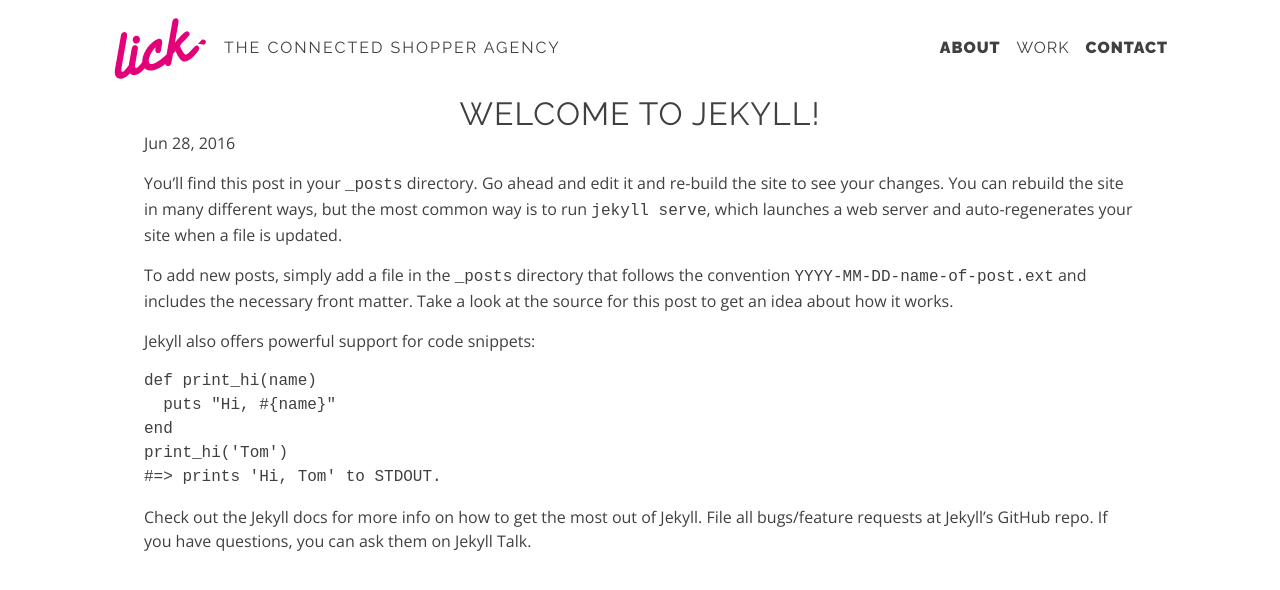
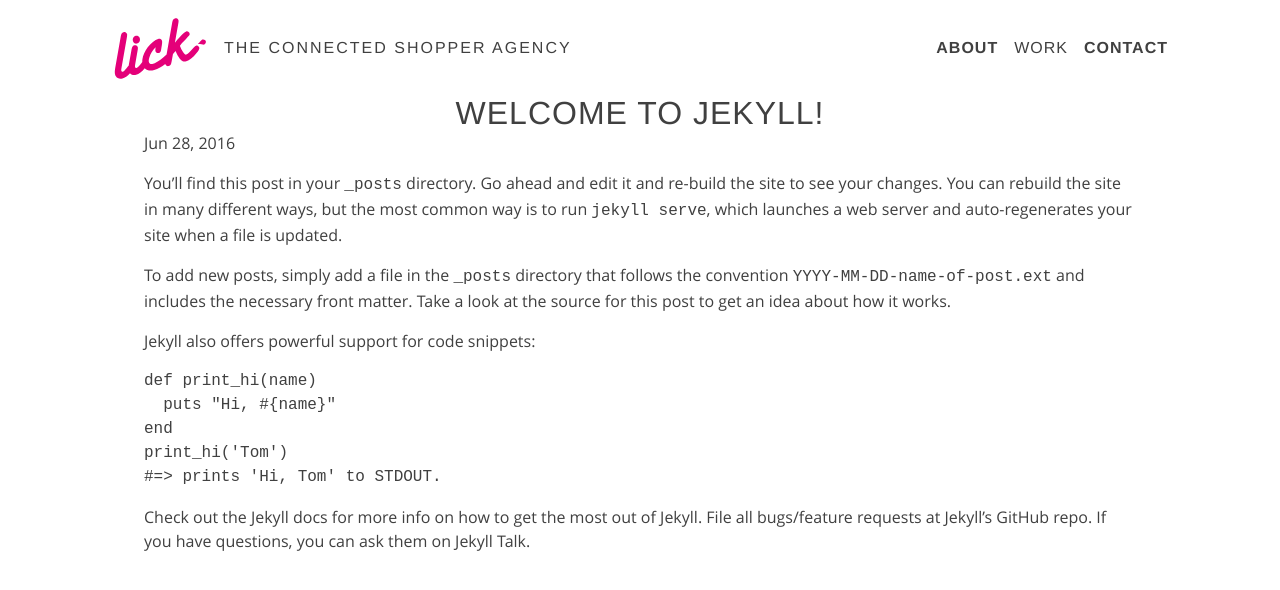
Before and after one commit to lickcreative/website, a Jekyll site: the page built from _posts/2016-06-28-welcome-to-jekyll.markdown, in a window 1280 px wide. Shown: the top 590 px of the page. Built offline with Jekyll 4.4.1, drawn with Linux system fonts in a browser that asks for light colours; some web fonts are replaced; comment, search, counter and statistics services are not loaded.

Commit message:
Google font inline test

```diff
--- a/_includes/head.html
+++ b/_includes/head.html
@@ -18,5 +18,94 @@
   <link rel="stylesheet" href="{{ "/css/main.css" | prepend: site.baseurl }}">
 
   <!-- Fonts -->
-  <link href='https://fonts.googleapis.com/css?family=Open+Sans|Raleway:900,400' rel='stylesheet' type='text/css'>
+  <style media="screen">
+  /* cyrillic-ext */
+  @font-face {
+  font-family: 'Open Sans';
+  font-style: normal;
+  font-weight: 400;
+  src: local('Open Sans'), local('OpenSans'), url(https://fonts.gstatic.com/s/opensans/v13/K88pR3goAWT7BTt32Z01m4X0hVgzZQUfRDuZrPvH3D8.woff2) format('woff2');
+  unicode-range: U+0460-052F, U+20B4, U+2DE0-2DFF, U+A640-A69F;
+  }
+  /* cyrillic */
+  @font-face {
+  font-family: 'Open Sans';
+  font-style: normal;
+  font-weight: 400;
+  src: local('Open Sans'), local('OpenSans'), url(https://fonts.gstatic.com/s/opensans/v13/RjgO7rYTmqiVp7vzi-Q5UYX0hVgzZQUfRDuZrPvH3D8.woff2) format('woff2');
+  unicode-range: U+0400-045F, U+0490-0491, U+04B0-04B1, U+2116;
+  }
+  /* greek-ext */
+  @font-face {
+  font-family: 'Open Sans';
+  font-style: normal;
+  font-weight: 400;
+  src: local('Open Sans'), local('OpenSans'), url(https://fonts.gstatic.com/s/opensans/v13/LWCjsQkB6EMdfHrEVqA1KYX0hVgzZQUfRDuZrPvH3D8.woff2) format('woff2');
+  unicode-range: U+1F00-1FFF;
+  }
+  /* greek */
+  @font-face {
+  font-family: 'Open Sans';
+  font-style: normal;
+  font-weight: 400;
+  src: local('Open Sans'), local('OpenSans'), url(https://fonts.gstatic.com/s/opensans/v13/xozscpT2726on7jbcb_pAoX0hVgzZQUfRDuZrPvH3D8.woff2) format('woff2');
+  unicode-range: U+0370-03FF;
+  }
+  /* vietnamese */
+  @font-face {
+  font-family: 'Open Sans';
+  font-style: normal;
+  font-weight: 400;
+  src: local('Open Sans'), local('OpenSans'), url(https://fonts.gstatic.com/s/opensans/v13/59ZRklaO5bWGqF5A9baEEYX0hVgzZQUfRDuZrPvH3D8.woff2) format('woff2');
+  unicode-range: U+0102-0103, U+1EA0-1EF9, U+20AB;
+  }
+  /* latin-ext */
+  @font-face {
+  font-family: 'Open Sans';
+  font-style: normal;
+  font-weight: 400;
+  src: local('Open Sans'), local('OpenSans'), url(https://fonts.gstatic.com/s/opensans/v13/u-WUoqrET9fUeobQW7jkRYX0hVgzZQUfRDuZrPvH3D8.woff2) format('woff2');
+  unicode-range: U+0100-024F, U+1E00-1EFF, U+20A0-20AB, U+20AD-20CF, U+2C60-2C7F, U+A720-A7FF;
+  }
+  /* latin */
+  @font-face {
+  font-family: 'Open Sans';
+  font-style: normal;
+  font-weight: 400;
+  src: local('Open Sans'), local('OpenSans'), url(https://fonts.gstatic.com/s/opensans/v13/cJZKeOuBrn4kERxqtaUH3ZBw1xU1rKptJj_0jans920.woff2) format('woff2');
+  unicode-range: U+0000-00FF, U+0131, U+0152-0153, U+02C6, U+02DA, U+02DC, U+2000-206F, U+2074, U+20AC, U+2212, U+2215, U+E0FF, U+EFFD, U+F000;
+  }
+  /* latin-ext */
+  @font-face {
+  font-family: 'Raleway';
+  font-style: normal;
+  font-weight: 400;
+  src: local('Raleway'), local('Raleway-Regular'), url(https://fonts.gstatic.com/s/raleway/v11/YZaO6llzOP57DpTBv2GnyFKPGs1ZzpMvnHX-7fPOuAc.woff2) format('woff2');
+  unicode-range: U+0100-024F, U+1E00-1EFF, U+20A0-20AB, U+20AD-20CF, U+2C60-2C7F, U+A720-A7FF;
+  }
+  /* latin */
+  @font-face {
+  font-family: 'Raleway';
+  font-style: normal;
+  font-weight: 400;
+  src: local('Raleway'), local('Raleway-Regular'), url(https://fonts.gstatic.com/s/raleway/v11/QAUlVt1jXOgQavlW5wEfxQLUuEpTyoUstqEm5AMlJo4.woff2) format('woff2');
+  unicode-range: U+0000-00FF, U+0131, U+0152-0153, U+02C6, U+02DA, U+02DC, U+2000-206F, U+2074, U+20AC, U+2212, U+2215, U+E0FF, U+EFFD, U+F000;
+  }
+  /* latin-ext */
+  @font-face {
+  font-family: 'Raleway';
+  font-style: normal;
+  font-weight: 900;
+  src: local('Raleway Black'), local('Raleway-Black'), url(https://fonts.gstatic.com/s/raleway/v11/Ji5epXNcpHu3r63lhS0cTgsYbbCjybiHxArTLjt7FRU.woff2) format('woff2');
+  unicode-range: U+0100-024F, U+1E00-1EFF, U+20A0-20AB, U+20AD-20CF, U+2C60-2C7F, U+A720-A7FF;
+  }
+  /* latin */
+  @font-face {
+  font-family: 'Raleway';
+  font-style: normal;
+  font-weight: 900;
+  src: local('Raleway Black'), local('Raleway-Black'), url(https://fonts.gstatic.com/s/raleway/v11/PKCRbVvRfd5n7BTjtGiFZAzyDMXhdD8sAj6OAJTFsBI.woff2) format('woff2');
+  unicode-range: U+0000-00FF, U+0131, U+0152-0153, U+02C6, U+02DA, U+02DC, U+2000-206F, U+2074, U+20AC, U+2212, U+2215, U+E0FF, U+EFFD, U+F000;
+  }
+  </style>
 </head>
```
